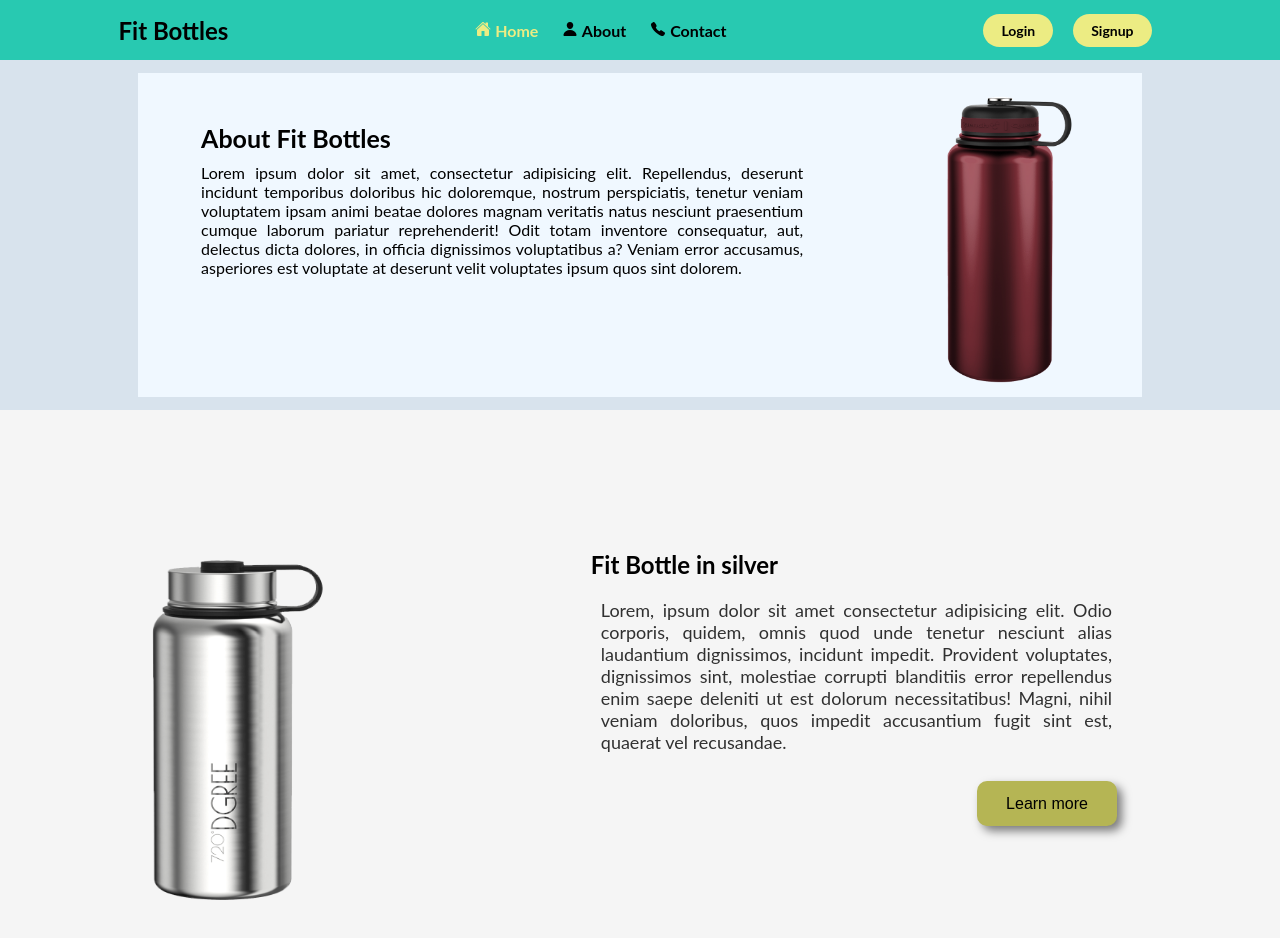
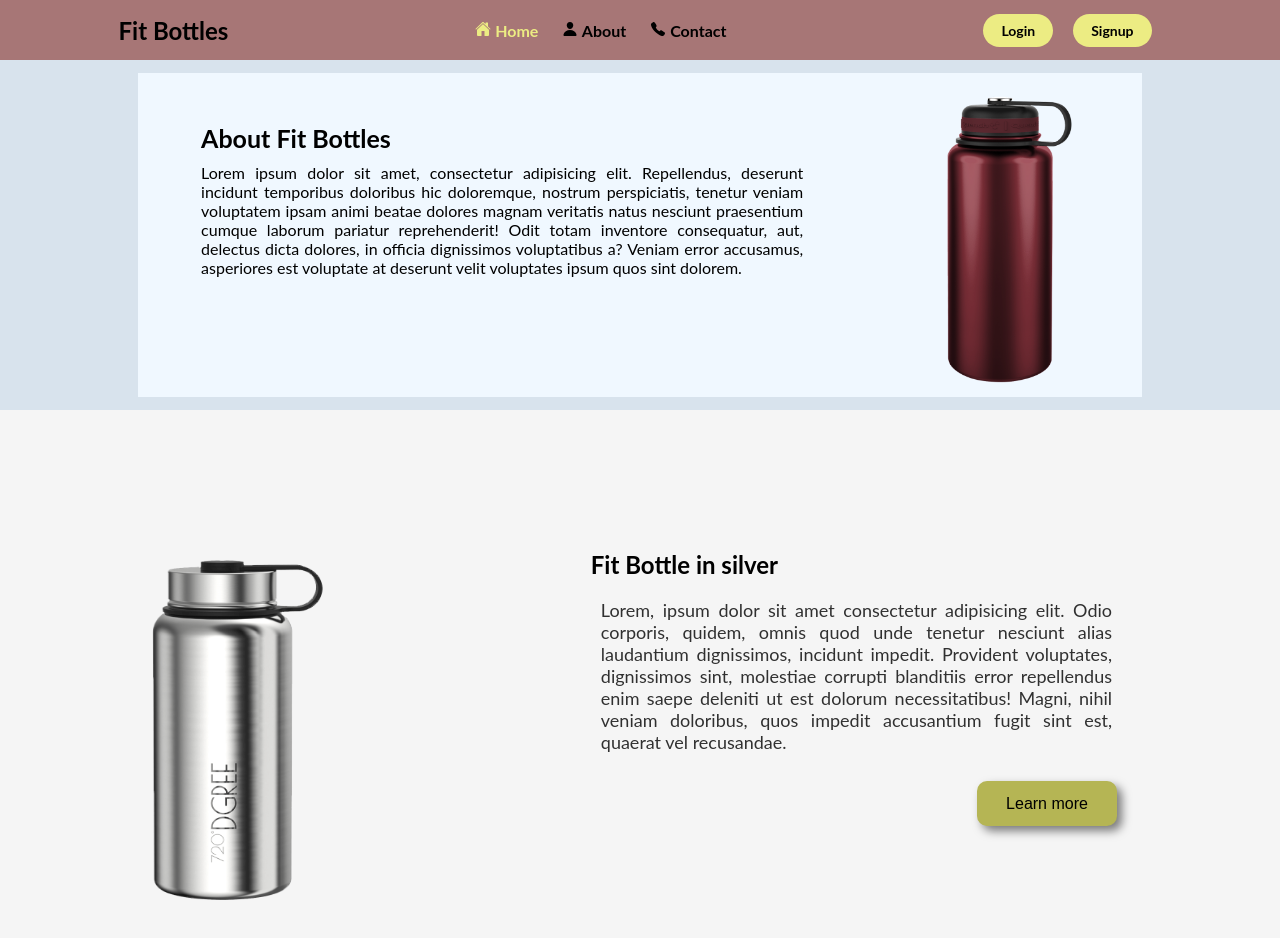
Before and after one commit to Ritdev0097/Product-Landing-Page, a plain HTML site: page index.html in a window 1280 px wide. Shown: the top 938 px of the page. Drawn offline with nearby package versions, Linux system fonts and the light colour scheme.

Commit message:
file added

```diff
--- a/style.css
+++ b/style.css
@@ -14,8 +14,7 @@ body {
 
 /* nav bar */
 #nav1 {
-    /* background-color: rgb(167, 118, 118); */
-    background-color: rgb(40, 201, 177);
+    background-color: rgb(167, 118, 118);
     height: 60px;
     display: flex;
     justify-content: space-around;
```
